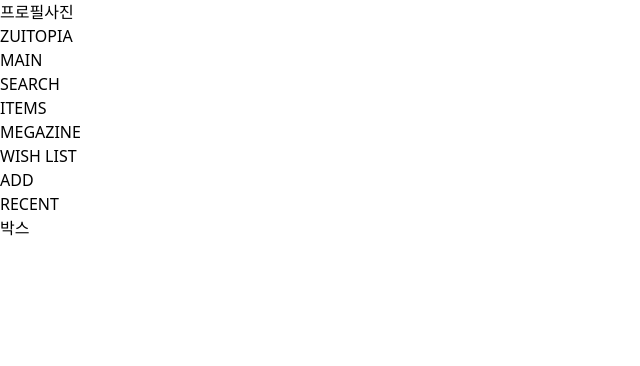
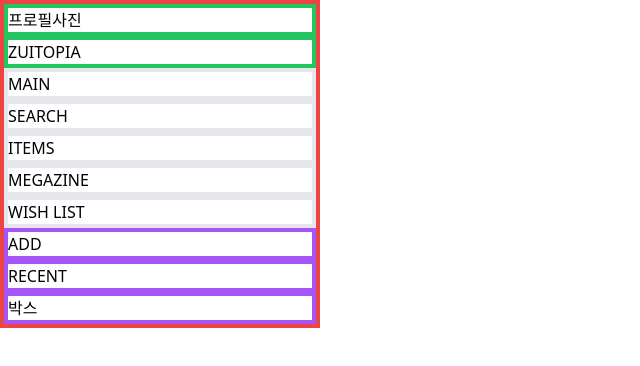
Before and after one commit to hyeju1123/MUXIMUXI, a Next.js app in the folder frontend/: page / in a window 1280 px wide. Shown: the top 366 px of the page, without its empty margins (0-640 px from the left). Built offline with nearby package versions, Linux system fonts and the light colour scheme.

Commit message:
Update tailwind css theme color

```diff
--- a/frontend/src/app/components/Nav.tsx
+++ b/frontend/src/app/components/Nav.tsx
@@ -1,9 +1,6 @@
 "use client";
 
 import styled from "styled-components";
-import { Text, Margin } from "../../styles/ui";
-import Image from "next/image";
-import originProfile from "/public/share/origin-profile.svg";
 
 const Style = {
     Wrapper: styled.div`
@@ -88,26 +85,27 @@
                     <Text.Body1>RECENT</Text.Body1>
                     <RecentBox.ShowRecentItems></RecentBox.ShowRecentItems>
                 </RecentBox.Wrapper>
+
             </Style.Wrapper> */}
 
-			<div className="w-24 h-24 bg-gray">
+            <div className="flex-col w-3/12 h-5/6 border-4 border-red-500">
                 <div>
-					<div>프로필사진</div>
-					<div>ZUITOPIA</div>
+                    <div className="border-4 border-green-500">프로필사진</div>
+                    <div className="border-4 border-green-500">ZUITOPIA</div>
                 </div>
                 <div>
-					<div>MAIN</div>
+                    <div className="border-4 border-black-500">MAIN</div>
                     <div>
-						<div>SEARCH</div>
-						<div>ITEMS</div>
-						<div>MEGAZINE</div>
-						<div>WISH LIST</div>
+                        <div className="border-4 border-black-500">SEARCH</div>
+                        <div className="border-4 border-black-500">ITEMS</div>
+                        <div className="border-4 border-black-500">MEGAZINE</div>
+                        <div className="border-4 border-black-500">WISH LIST</div>
                     </div>
                 </div>
-				<div>ADD</div>
+                <div className="border-4 border-purple-500">ADD</div>
                 <div>
-					<div>RECENT</div>
-					<div>박스</div>
+                    <div className="border-4 border-purple-500">RECENT</div>
+                    <div className="border-4 border-purple-500">박스</div>
                 </div>
             </div>
         </>
--- a/frontend/tailwind.config.js
+++ b/frontend/tailwind.config.js
@@ -8,7 +8,36 @@
     theme: {
         extend: {
             colors: {
-				beige: "#f7efe5",
+                black: "#000000",
+                white: "#ffffff",
+                gray100: "#fcfcfc",
+                gray200: "#eeeef2",
+                gray300: "#dcdce0",
+                gray400: "#c2c2c7",
+                gray500: "#959599",
+                gray600: "#6c6c70",
+                gray700: "#49494d",
+                gray800: "#303033",
+                gray900: "#222223",
+                red100: "#ff7070",
+                red200: "#fa4242",
+                red300: "#f03030",
+                red400: "#c71b1b",
+                beige100: "#fffbf5",
+                beige200: "#f7efe5",
+                purple100: "#c3acd0",
+                purple200: "#AF9DBE",
+                purple300: "#674188",
+                purple400: "#947EA8",
+                purple500: "#dfd6de",
+                indigo100: "#595b7e",
+                indigo200: "#181b46",
+                plum100: "#9a6383",
+                plum200: "#7a2d59",
+                orange100: "#f39e77",
+                orange200: "#f26322",
+                yellow100: "#fde283",
+                yellow200: "#fec804",
             },
         },
     },
```
Also changed, not shown: frontend/src/app/login/page.tsx (indentation only), 1 other file (tests, documents, lock files or other folders). Lines whose indentation alone changed are shown as unchanged.
